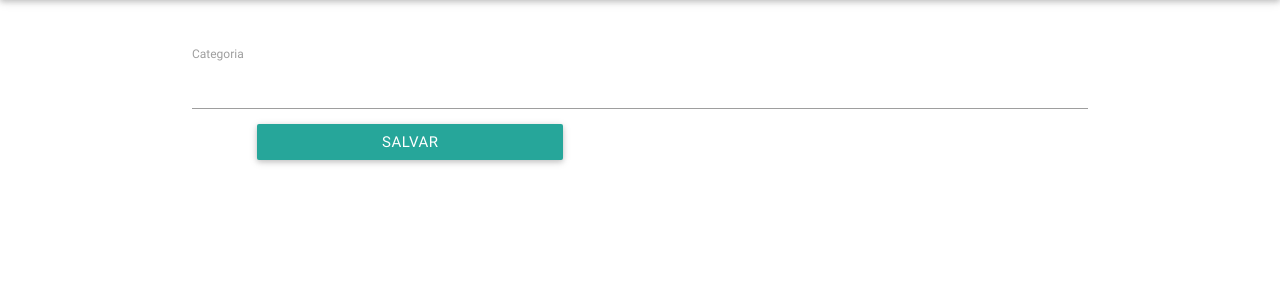
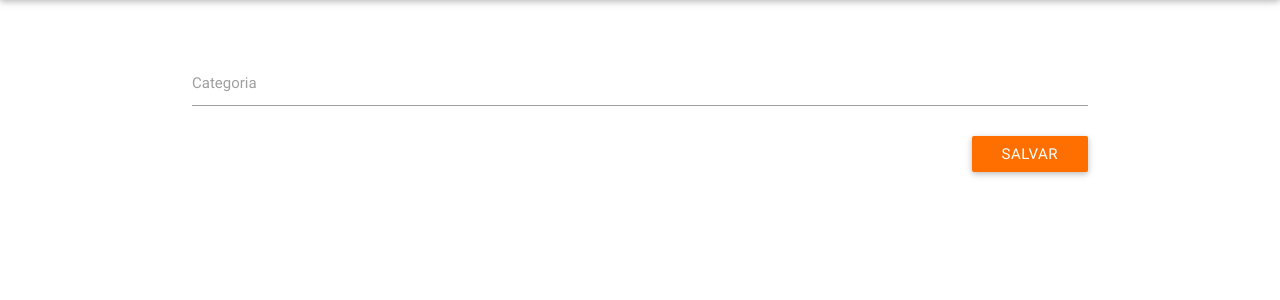
Before and after one commit to felipefo/gde, a Django app: template app/templates/editarCategoria.html in a window 1280 px wide. Shown: the part 64-364 px from the top of the page. Run offline with Django 3.2, Linux system fonts and the light colour scheme; the template is opened without the code that fills it, so the values that code supplies are empty; the visitor is signed in with stand-in values (Sample User, id 1).

Commit message:
Padronizacao do formulario de edicao de categoria.

```diff
--- a/app/templates/editarCategoria.html
+++ b/app/templates/editarCategoria.html
@@ -3,23 +3,21 @@
 
 {% block content %}
     <div id="content-container" class="container p-none">
-        <div class="lgn-container col-lg-8">
+        <div class="row">
             <form id="categoria-edit" method="post"
                   action="{% url 'app.views.categoria_edit' pk=categoria.pk %}">
                 {% csrf_token %}
 
                 <br/><br/>
-                <table class="table">
+                    <div class="input-field col s12">
+                        <label for="nome">Categoria</label>
+                        <input type="text" id="nome" class="validate" name="nome" value="{{ categoria.nome }}">
+                    </div>
 
-                    <label for="nome">Categoria</label>
-                    <input type="text" id="nome" class="validate" name="nome" value="{{ categoria.nome }}">
-
-                    <div class="row">
-                        <input type="submit" value="Salvar" class="btn btn-primary col s4 offset-s1"/>
+                    <div class="input-field col s12">
+                        <button class="btn right amber darken-4" type="submit">Salvar</button>
                         <input type="hidden" name="next" value="/categorias_list" />
                     </div>
-
-                </table>
             </form>
         </div>
     </div>
```
